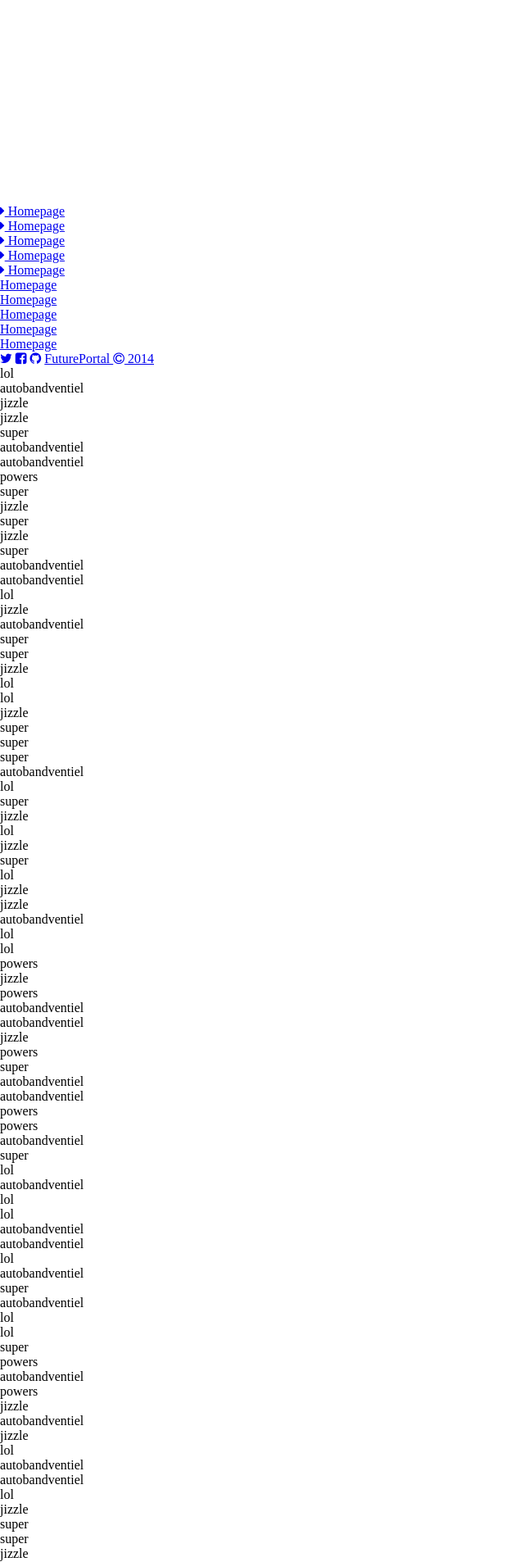
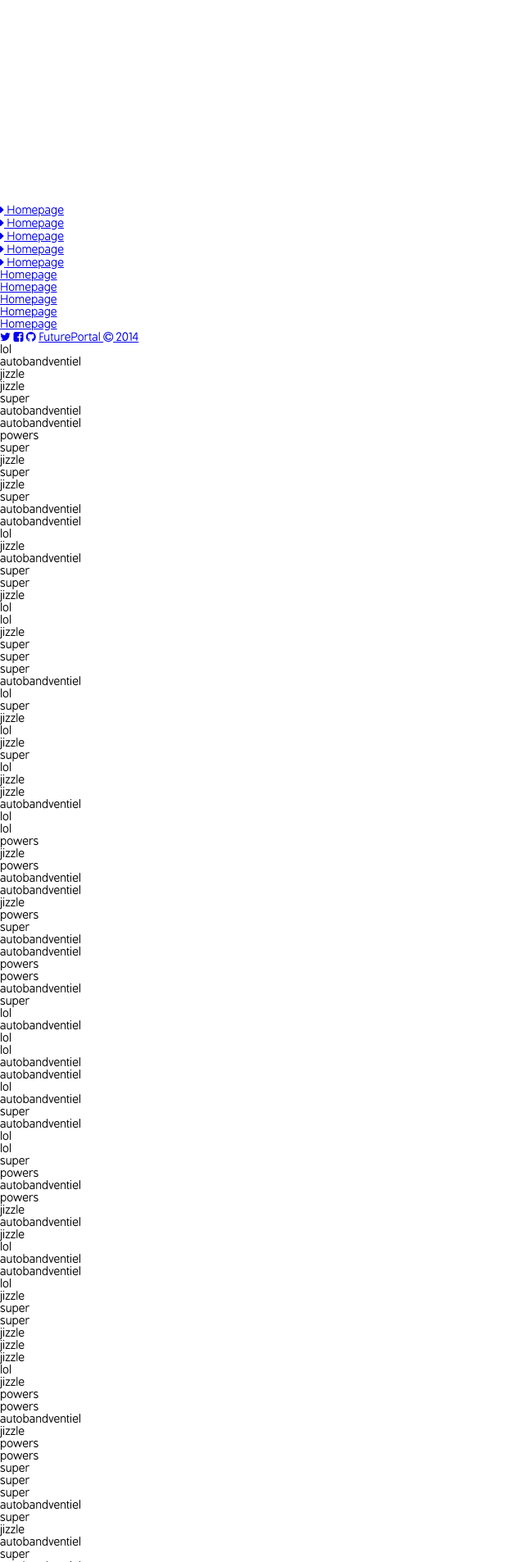
Before and after one commit to FuturePortal/Gain12, a PHP site: page / in a window 1280 px wide. Shown: the part 387-2293 px from the top of the page at 82% size, without its empty margins (0-640 px from the left). Run offline with PHP 8.4, Linux system fonts and the light colour scheme; a stand-in replaces the project's code that opens the database connection; style sheets or scripts are compiled from the project's sources.

Commit message:
Implement open font

```diff
--- a/gain12/component/base/base.scss
+++ b/gain12/component/base/base.scss
@@ -1,13 +1,29 @@
 @import 'partials/bootstrap';
 
+@font-face{
+    font-family: 'BPreplayExtended';
+    src: url('../fonts/BPreplayExtended_ik.otf') format('opentype');
+    font-weight: normal;
+    font-style: normal;
+}
+
+@font-face{
+    font-family: 'BPreplayExtended';
+    src: url('../fonts/BPreplayExtendedBold_ik.otf') format('opentype');
+    font-weight: bold;
+    font-style: normal;
+}
+
 * {
-  padding: 0px;
-  margin: 0px;
-  outline: 0px;
+    padding: 0px;
+    margin: 0px;
+    outline: 0px;
 }
 
 body {
-  background: $white;
+    background: $white;
+    font-family: 'BPreplayExtended';
+    font-size: 14px;
 }
 
 .clear {
--- a/gain12/component/menu/menu.scss
+++ b/gain12/component/menu/menu.scss
@@ -138,6 +138,7 @@ $max-side-menu-width: 320px;
                     display: block;
                     text-decoration: none;
                     color: $white;
+                    font-size: 12px;
 
                     &:hover {
                         color: $whiteDark;
```
Also changed, not shown: public/fonts/BPreplayExtendedBold_ik.otf (added), public/fonts/BPreplayExtended_ik.otf (added).
